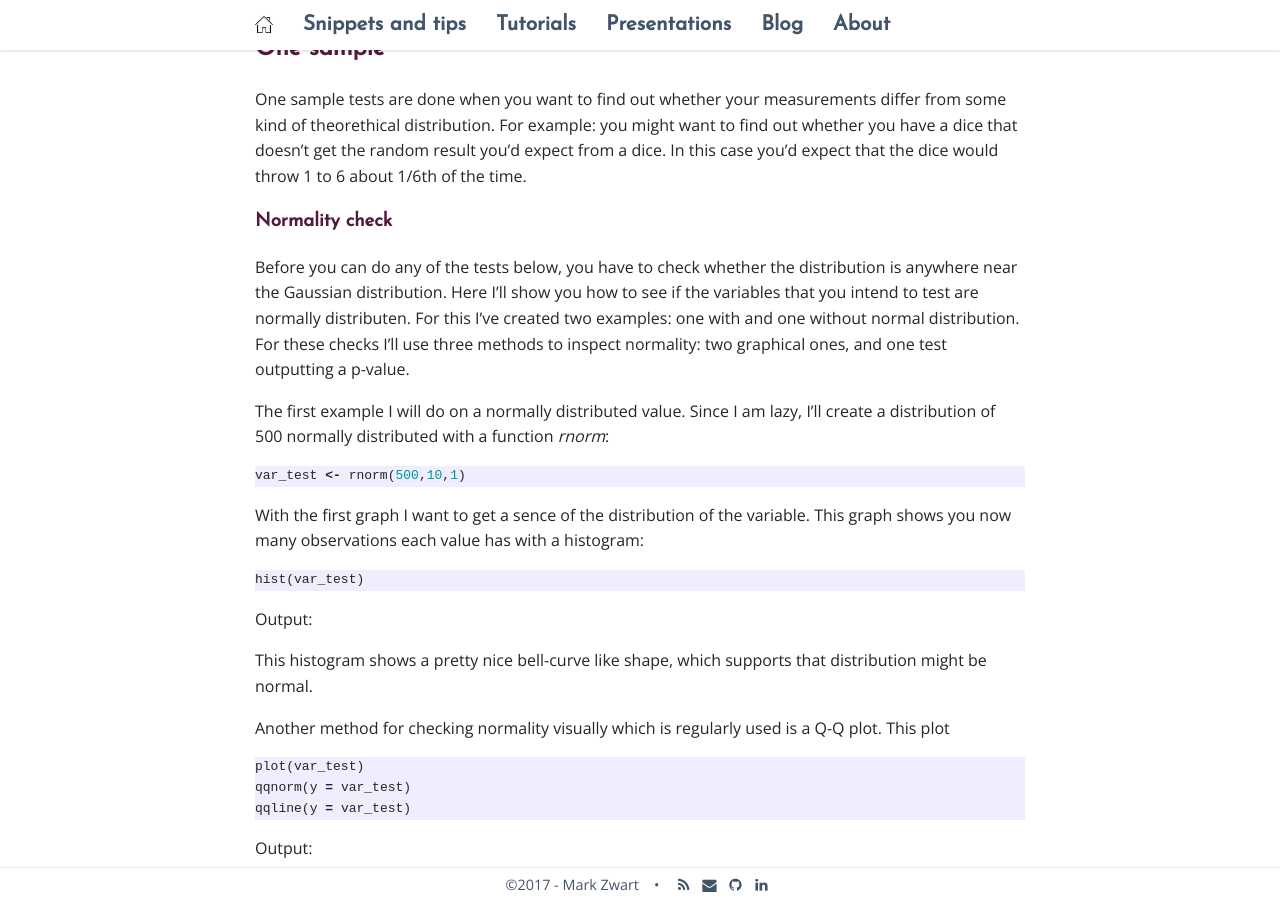
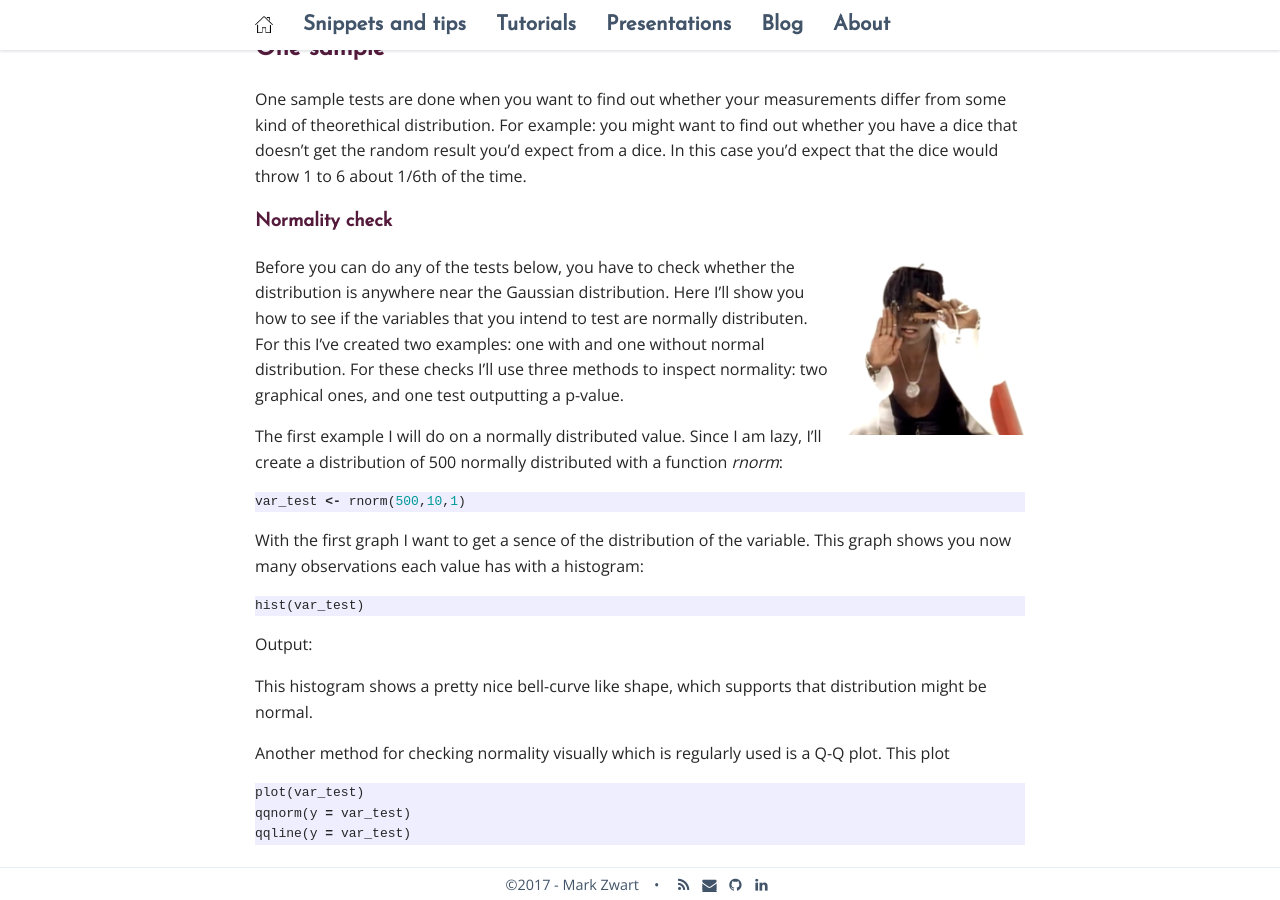
Before and after one commit to mark-me/mark-me.github.io, a Jekyll site: the page built from _pages/tutorials/statistical-tests/statistical-tests-gaussian.md, in a window 1280 px wide and 900 px high, scrolled down 783 px. Built offline with Jekyll 4.4.1, drawn with Linux system fonts in a browser that asks for light colours; nearby versions of some CDN libraries; comment, search, counter and statistics services are not loaded.

Commit message:
Update statistical-tests-gaussian.md

```diff
--- a/_pages/tutorials/statistical-tests/statistical-tests-gaussian.md
+++ b/_pages/tutorials/statistical-tests/statistical-tests-gaussian.md
@@ -26,6 +26,8 @@ Sometimes you just want to describe one variable. Although these types of descri
 One sample tests are done when you want to find out whether your measurements differ from some kind of theorethical distribution. For example: you might want to find out whether you have a dice that doesn't get the random result you'd expect from a dice. In this case you'd expect that the dice would throw 1 to 6 about 1/6th of the time.
 
 ### Normality check
+
+<img src="/_pages/tutorials/statistical-tests/seal-crazy.png" width="195" height="180" align="right"/>
 
 Before you can do any of the tests below, you have to check whether the distribution is anywhere near the Gaussian distribution. Here I'll show you how to see if the variables that you intend to test are normally distributen. For this I've created two examples: one with and one without normal distribution. For these checks I'll use three methods to inspect normality: two graphical ones, and one test outputting a p-value.
 
```
